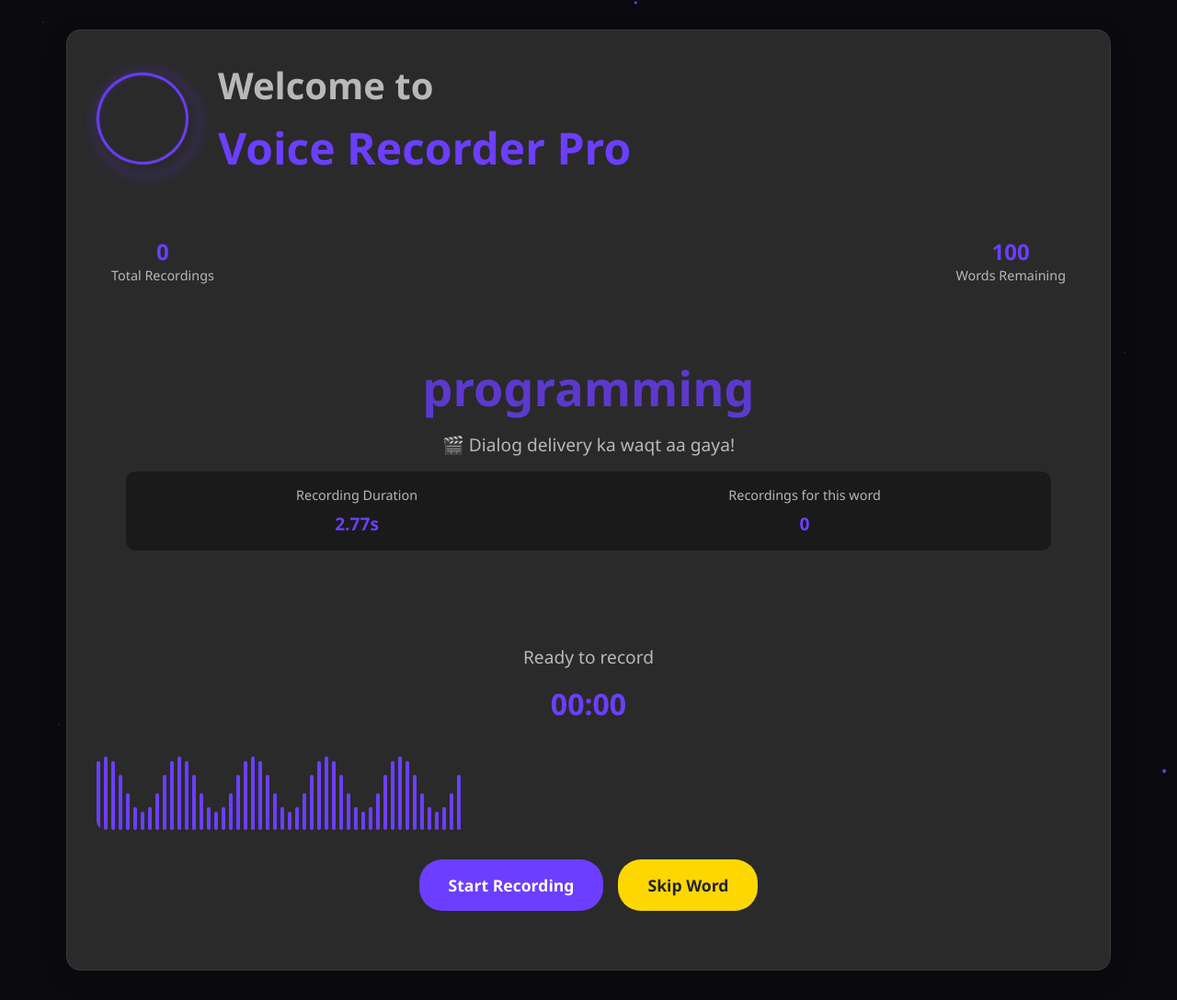
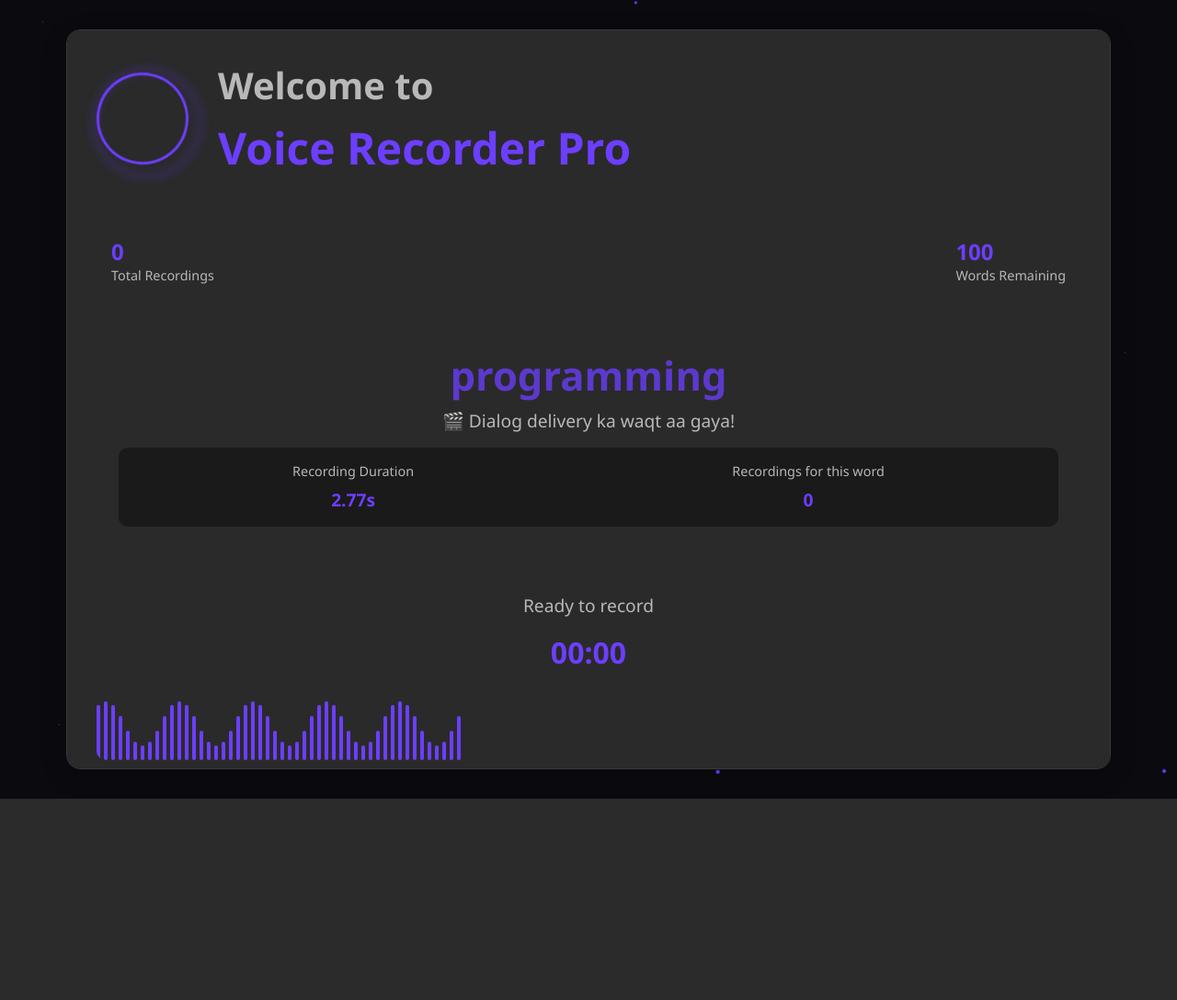
Before and after one commit to garvitolaniya/VoiceModel, a Flask app: page / in a window 1280 px wide. Shown: the whole page at 92% size. After the commit the page ends 869 px from the top, so only its background shows below. Run offline with Flask 3, Linux system fonts and the light colour scheme.

Commit message:
improvised

```diff
--- a/templates/index.html
+++ b/templates/index.html
@@ -60,6 +60,9 @@
             max-width: 1200px;
             margin: 0 auto;
             padding: 2rem;
+            height: 100vh;
+            display: flex;
+            flex-direction: column;
         }
 
         /* Glass Effect Card */
@@ -70,6 +73,10 @@
             padding: 2rem;
             backdrop-filter: blur(10px);
             box-shadow: 0 8px 32px rgba(0, 0, 0, 0.1);
+            flex: 1;
+            display: flex;
+            flex-direction: column;
+            overflow-y: auto;
         }
 
         /* Header Section */
@@ -158,23 +165,52 @@
             line-height: 1.5;
         }
 
+        /* Stats Section */
+        .stats-section {
+            display: flex;
+            justify-content: space-between;
+            margin: 1rem 0;
+            padding: 1rem;
+            background: var(--card-bg);
+            border-radius: 10px;
+            flex-shrink: 0;
+        }
+
+        .stat-value {
+            font-size: 1.5rem;
+            font-weight: bold;
+            color: var(--primary);
+        }
+
+        .stat-label {
+            font-size: 0.9rem;
+            color: var(--text-light);
+        }
+
         /* Word Display Section */
         .word-display {
             text-align: center;
-            margin: 2rem 0;
-            padding: 2rem;
+            margin: 1rem 0;
+            padding: 1.5rem;
             background: var(--card-bg);
             border-radius: 15px;
             position: relative;
             overflow: hidden;
+            flex-shrink: 0;
         }
 
         .word-text {
-            font-size: 3rem;
+            font-size: 2.5rem;
             font-weight: bold;
             color: var(--primary);
+            margin-bottom: 0.5rem;
+            animation: pulse 2s infinite;
+        }
+
+        .prompt-text {
+            font-size: 1.2rem;
+            color: var(--text-light);
             margin-bottom: 1rem;
-            animation: pulse 2s infinite;
         }
 
         .word-info {
@@ -202,69 +238,11 @@
             color: var(--primary);
         }
 
-        .prompt-text {
-            font-size: 1.2rem;
-            color: var(--text-light);
-            margin-bottom: 1rem;
-        }
-
-        .progress-container {
-            width: 100%;
-            height: 6px;
-            background: var(--card-bg);
-            border-radius: 3px;
-            margin: 1rem 0;
-            overflow: hidden;
-        }
-
-        .progress-bar {
-            height: 100%;
-            background: var(--primary);
-            width: 0%;
-            transition: width 0.3s ease;
-        }
-
-        .appreciation-message {
-            font-size: 1.2rem;
-            color: var(--success);
-            margin-top: 1rem;
-            opacity: 0;
-            transition: opacity 0.3s ease;
-        }
-
-        .appreciation-message.show {
-            opacity: 1;
-        }
-
-        /* Stats Section */
-        .stats-section {
-            display: flex;
-            justify-content: space-between;
-            margin: 1rem 0;
-            padding: 1rem;
-            background: var(--card-bg);
-            border-radius: 10px;
-        }
-
-        .stat-item {
-            text-align: center;
-        }
-
-        .stat-value {
-            font-size: 1.5rem;
-            font-weight: bold;
-            color: var(--primary);
-        }
-
-        .stat-label {
-            font-size: 0.9rem;
-            color: var(--text-light);
-        }
-
         /* Recording Section */
         .recording-section {
             text-align: center;
-            margin: 2rem 0;
+            margin: 1rem 0;
+            flex-shrink: 0;
         }
 
         .recording-status {
@@ -282,7 +260,7 @@
 
         .recording-waveform {
             width: 100%;
-            height: 100px;
+            height: 80px;
             background: var(--card-bg);
             border-radius: 10px;
             margin: 1rem 0;
@@ -304,17 +282,19 @@
             display: flex;
             gap: 1rem;
             justify-content: center;
-            margin-top: 2rem;
+            margin-top: 1rem;
+            flex-shrink: 0;
         }
 
         .control-button {
-            padding: 1rem 2rem;
+            padding: 0.8rem 1.5rem;
             border: none;
             border-radius: 25px;
-            font-size: 1.1rem;
+            font-size: 1rem;
             font-weight: bold;
             cursor: pointer;
             transition: all 0.3s ease;
+            min-width: 150px;
         }
 
         .start-button {
```
Also changed, not shown: other parts of templates/index.html (+78 -2 lines).
